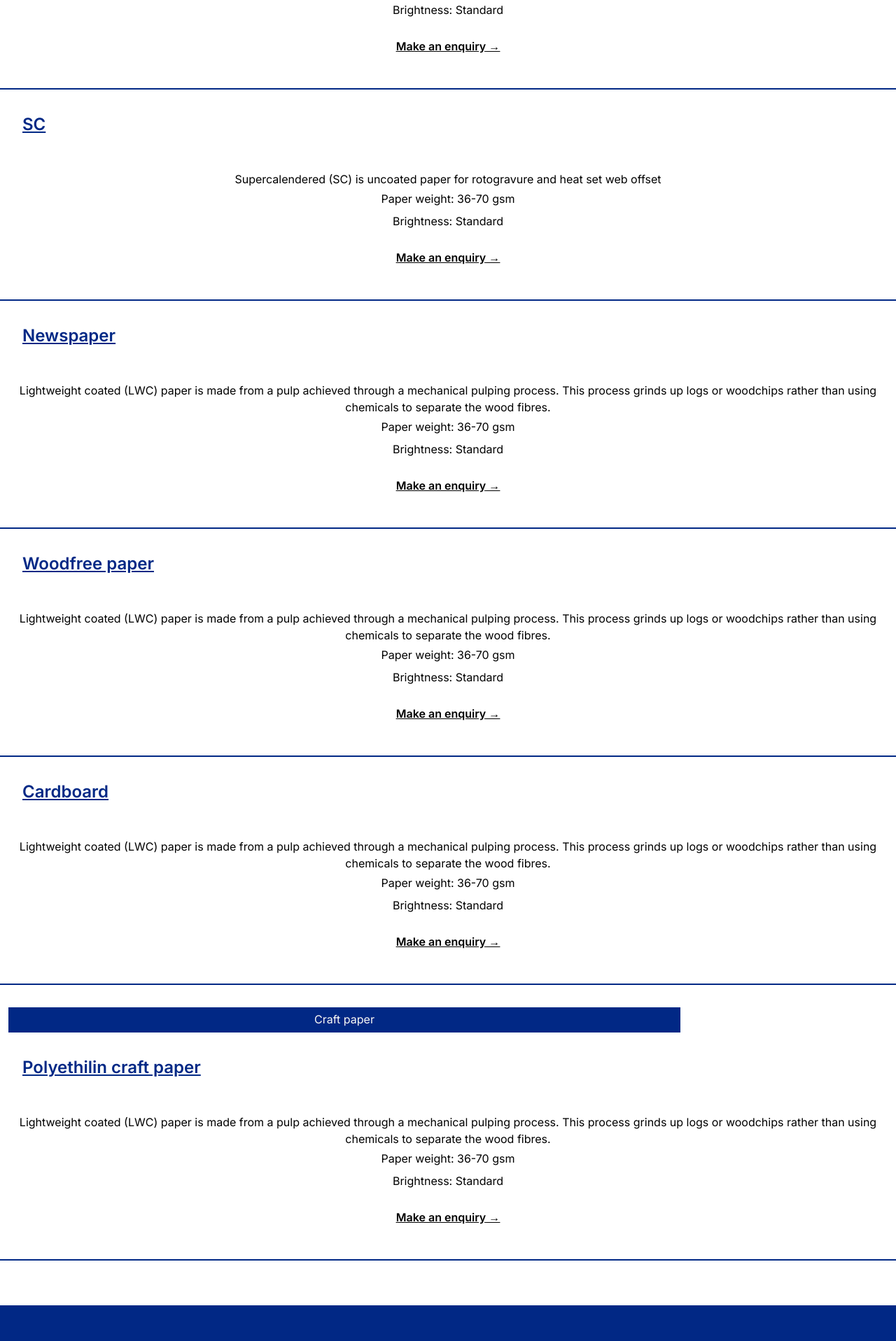
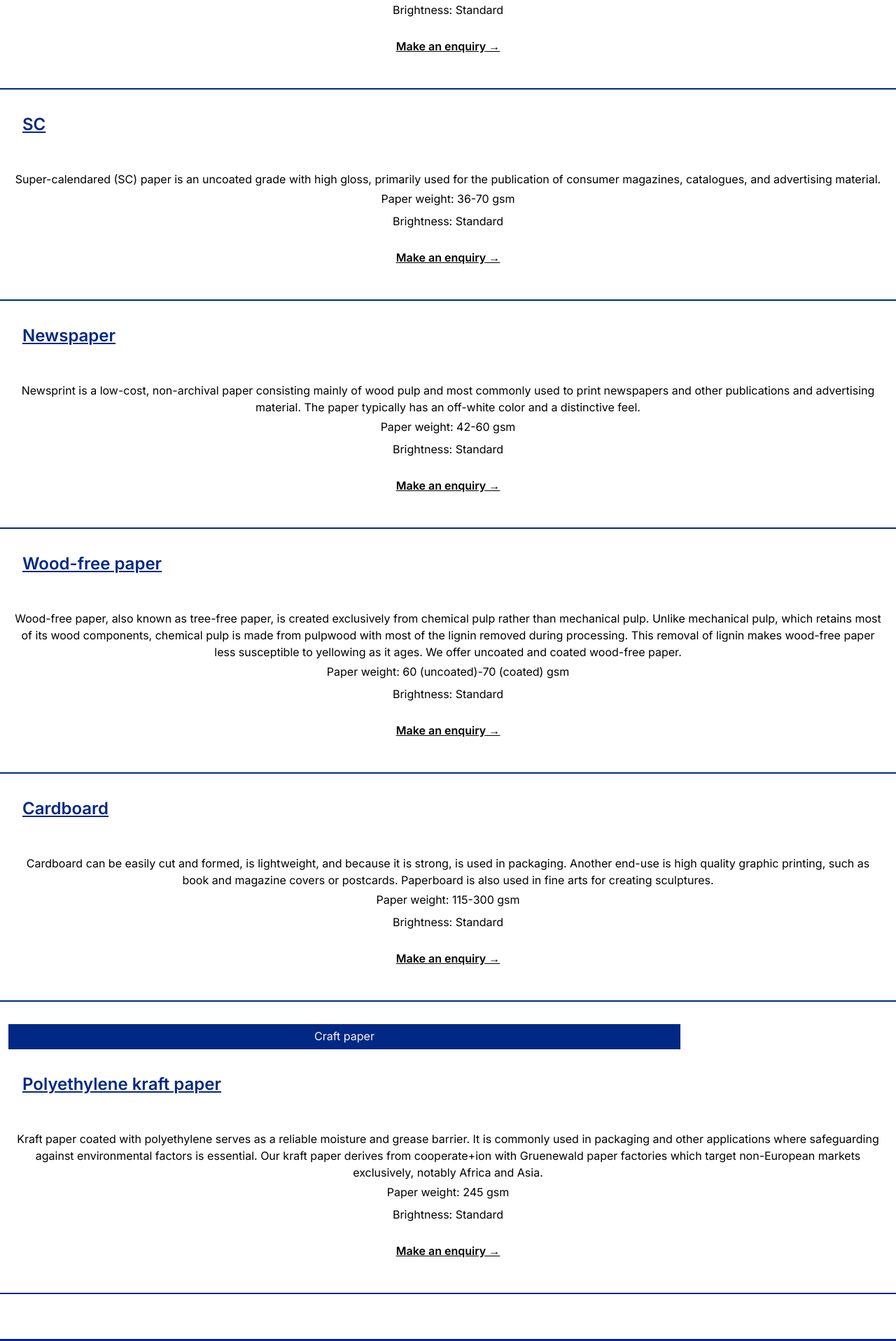
Before and after one commit to theephraimicarus/unitasTeplica, a Next.js app in the folder unitas/: page /products in a window 1280 px wide. Shown: the part 624-2541 px from the top of the page at 70% size. Built offline with nearby package versions, Linux system fonts and the light colour scheme.

Commit message:
content update

```diff
--- a/unitas/app/components/hero.tsx
+++ b/unitas/app/components/hero.tsx
@@ -27,20 +27,12 @@ export default function Hero() {
         <p className="text-center pt-8">
           Founded in 1999 and based in Teslica, Bosnia and Herzegovina, we are a
           family business specialized in processing paper. We deal with
-          confectionary, graphic and{" "}
-          <a href="https://gruenewald-papier.de/en/">
-            <span className="underline-pt-1 font-bold text-bluenitas">
-              Gruenewald paper&rarr;
-            </span>
-          </a>
-          . Our services include custom paper cutting, reel to reel as well as
-          reel to sheet processing. We also do stock-lots with{" "}
-          <a href="https://gruenewald-papier.de/en/">
-            <span className="underline-pt-1 font-bold text-bluenitas">
-              Gruenewald paper&rarr;
-            </span>
-          </a>
-          .
+          confectionary, graphic and
+          craft paper.
+          <br/>
+          Our services include custom paper cutting, reel to reel as well as
+          reel to sheet processing. We also do stock-lots with
+          craft paper.
         </p>
       </div>
 
--- a/unitas/app/components/heroproducts.tsx
+++ b/unitas/app/components/heroproducts.tsx
@@ -6,8 +6,8 @@ export default function Hero() {
           What we have to offer
         </h1>
         <p className="text-center py-4">
-          We offer a variety of graphic (LWC, SC, newspaper, woodless,
-          cardboard) and confectionery (Gruenewald) papers.
+          We offer a variety of graphic (LWC, SC, newspaper, wood-free,
+          cardboard) and confectionery (kraft, polyethylene) papers.
         </p>
       </div>
 
@@ -36,8 +36,9 @@ export default function Hero() {
       </h1>
       <div className="px-[20px] py-4">
         <p className="text-center pt-8">
-          Supercalendered (SC) is uncoated paper for rotogravure and heat set
-          web offset
+          Super-calendared (SC) paper is an uncoated grade with high gloss,
+          primarily used for the publication of consumer magazines, catalogues,
+          and advertising material.
         </p>
         <p className="text-center py-1 px-2">Paper weight: 36-70 gsm</p>
         <p className="text-center py-1 px-2">Brightness: Standard</p>
@@ -51,11 +52,12 @@ export default function Hero() {
       </h1>
       <div className="px-[20px] py-4">
         <p className="text-center pt-8">
-          Lightweight coated (LWC) paper is made from a pulp achieved through a
-          mechanical pulping process. This process grinds up logs or woodchips
-          rather than using chemicals to separate the wood fibres.
+          Newsprint is a low-cost, non-archival paper consisting mainly of wood
+          pulp and most commonly used to print newspapers and other publications
+          and advertising material. The paper typically has an off-white color
+          and a distinctive feel.
         </p>
-        <p className="text-center py-1 px-2">Paper weight: 36-70 gsm</p>
+        <p className="text-center py-1 px-2">Paper weight: 42-60 gsm</p>
         <p className="text-center py-1 px-2">Brightness: Standard</p>
       </div>
       <p className="text-center underline pt-2 pb-12  font-semibold border-b-2 border-bluenitas">
@@ -63,15 +65,20 @@ export default function Hero() {
       </p>
 
       <h1 className="text-left text-[24px] text-bluenitas font-semibold mt-8 px-8 underline">
-        Woodfree paper
+        Wood-free paper
       </h1>
       <div className="px-[20px] py-4">
         <p className="text-center pt-8">
-          Lightweight coated (LWC) paper is made from a pulp achieved through a
-          mechanical pulping process. This process grinds up logs or woodchips
-          rather than using chemicals to separate the wood fibres.
+          Wood-free paper, also known as tree-free paper, is created exclusively
+          from chemical pulp rather than mechanical pulp. Unlike mechanical
+          pulp, which retains most of its wood components, chemical pulp is made
+          from pulpwood with most of the lignin removed during processing. This
+          removal of lignin makes wood-free paper less susceptible to yellowing
+          as it ages. We offer uncoated and coated wood-free paper.
         </p>
-        <p className="text-center py-1 px-2">Paper weight: 36-70 gsm</p>
+        <p className="text-center py-1 px-2">
+          Paper weight: 60 (uncoated)-70 (coated) gsm
+        </p>
         <p className="text-center py-1 px-2">Brightness: Standard</p>
       </div>
       <p className="text-center underline pt-2 pb-12 font-semibold border-b-2 border-bluenitas">
@@ -83,11 +90,12 @@ export default function Hero() {
       </h1>
       <div className="px-[20px] py-4">
         <p className="text-center pt-8">
-          Lightweight coated (LWC) paper is made from a pulp achieved through a
-          mechanical pulping process. This process grinds up logs or woodchips
-          rather than using chemicals to separate the wood fibres.
+          Cardboard can be easily cut and formed, is lightweight, and because it
+          is strong, is used in packaging. Another end-use is high quality
+          graphic printing, such as book and magazine covers or postcards.
+          Paperboard is also used in fine arts for creating sculptures.
         </p>
-        <p className="text-center py-1 px-2">Paper weight: 36-70 gsm</p>
+        <p className="text-center py-1 px-2">Paper weight: 115-300 gsm</p>
         <p className="text-center py-1 px-2">Brightness: Standard</p>
       </div>
       <p className="text-center underline pt-2 pb-12 font-semibold border-b-2 border-bluenitas">
@@ -99,15 +107,18 @@ export default function Hero() {
       </div>
 
       <h1 className="text-left text-[24px] text-bluenitas font-semibold mt-8 px-8 underline">
-        Polyethilin craft paper
+        Polyethylene kraft paper
       </h1>
       <div className="px-[20px] py-4">
         <p className="text-center pt-8">
-          Lightweight coated (LWC) paper is made from a pulp achieved through a
-          mechanical pulping process. This process grinds up logs or woodchips
-          rather than using chemicals to separate the wood fibres.
+          Kraft paper coated with polyethylene serves as a reliable moisture and
+          grease barrier. It is commonly used in packaging and other
+          applications where safeguarding against environmental factors is
+          essential. Our kraft paper derives from cooperate+ion with Gruenewald
+          paper factories which target non-European markets exclusively, notably
+          Africa and Asia.
         </p>
-        <p className="text-center py-1 px-2">Paper weight: 36-70 gsm</p>
+        <p className="text-center py-1 px-2">Paper weight: 245 gsm</p>
         <p className="text-center py-1 px-2">Brightness: Standard</p>
       </div>
       <p className="text-center underline pt-2 pb-12 font-semibold border-b-2 border-bluenitas">
```
